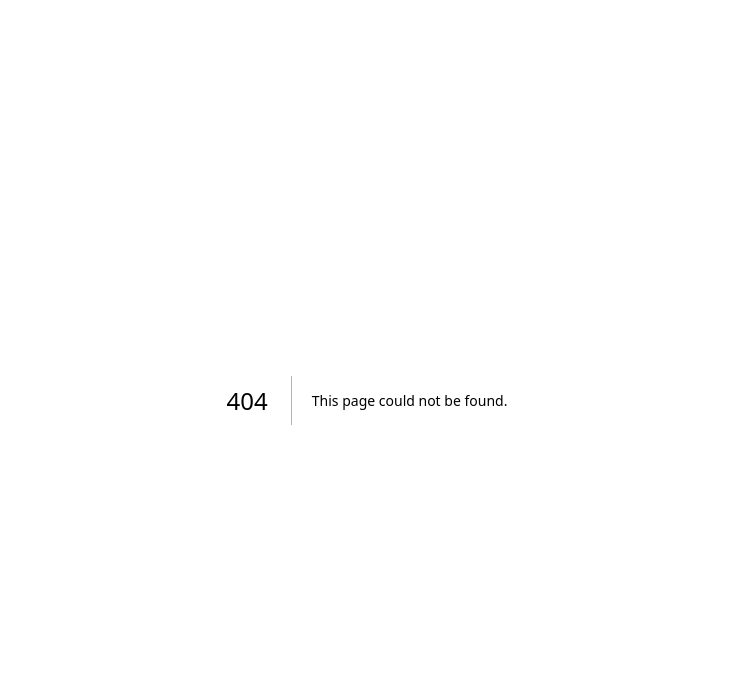
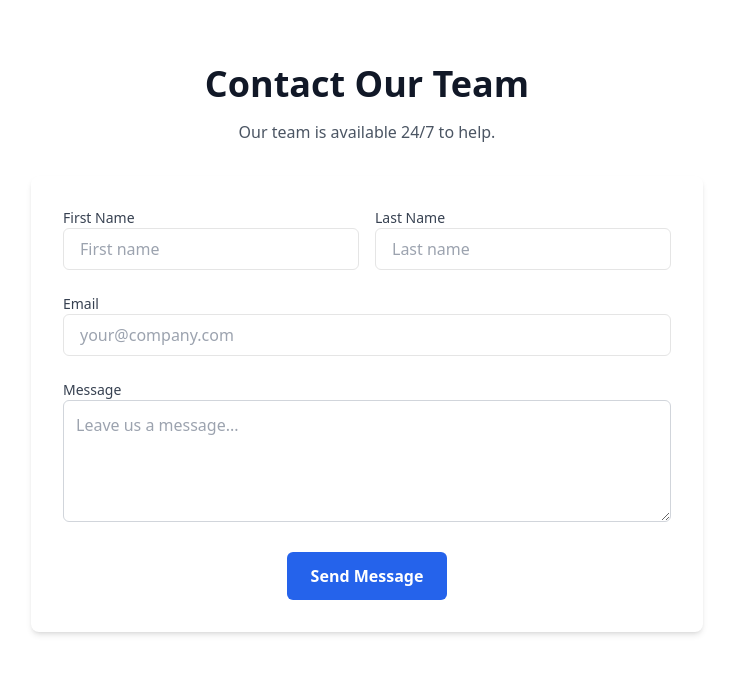
Before and after one commit to kipkoechjaphet52/fika-safe, a Next.js app: page /contact in a window 1280 px wide. Before the commit this address had no page. Shown: the top 674 px of the page, without its empty margins (273-1006 px from the left). Built offline with nearby package versions, Linux system fonts and the light colour scheme.

Commit message:
Added Contact Page with UI components

```diff
--- /dev/null
+++ b/app/contact/page.tsx
@@ -0,0 +1,64 @@
+'use client';
+
+import { Input } from '@/components/ui/input';
+import { Button } from '@/components/ui/button';
+
+export default function ContactPage() {
+  return (
+    <div className="max-w-3xl mx-auto py-12 px-6 md:py-16 md:px-12">
+      <h1 className="text-3xl md:text-4xl font-bold text-center mb-4 text-gray-900">
+        Contact Our Team
+      </h1>
+      <p className="text-center text-gray-600 mb-8">
+        Our team is available 24/7 to help.
+      </p>
+
+      <form className="space-y-6 bg-white shadow-md rounded-lg p-6 md:p-8">
+        {/* First & Last Name */}
+        <div className="grid grid-cols-1 md:grid-cols-2 gap-4">
+          <div>
+            <label htmlFor="firstName" className="block text-sm font-medium text-gray-700">
+              First Name
+            </label>
+            <Input id="firstName" type="text" placeholder="First name" required />
+          </div>
+          <div>
+            <label htmlFor="lastName" className="block text-sm font-medium text-gray-700">
+              Last Name
+            </label>
+            <Input id="lastName" type="text" placeholder="Last name" required />
+          </div>
+        </div>
+
+        {/* Email */}
+        <div>
+          <label htmlFor="email" className="block text-sm font-medium text-gray-700">
+            Email
+          </label>
+          <Input id="email" type="email" placeholder="your@company.com" required />
+        </div>
+
+        {/* Message */}
+        <div>
+          <label htmlFor="message" className="block text-sm font-medium text-gray-700">
+            Message
+          </label>
+          <textarea
+            id="message"
+            className="w-full p-3 border border-gray-300 rounded-md focus:outline-none focus:ring-2 focus:ring-blue-500 transition-shadow"
+            rows={4}
+            placeholder="Leave us a message..."
+            required
+          ></textarea>
+        </div>
+
+        {/* Submit Button */}
+        <div className="flex justify-center">
+          <Button className="w-full md:w-auto px-6 py-3 bg-blue-600 text-white font-semibold rounded-md hover:bg-blue-700 transition-colors">
+            Send Message
+          </Button>
+        </div>
+      </form>
+    </div>
+  );
+}
```
